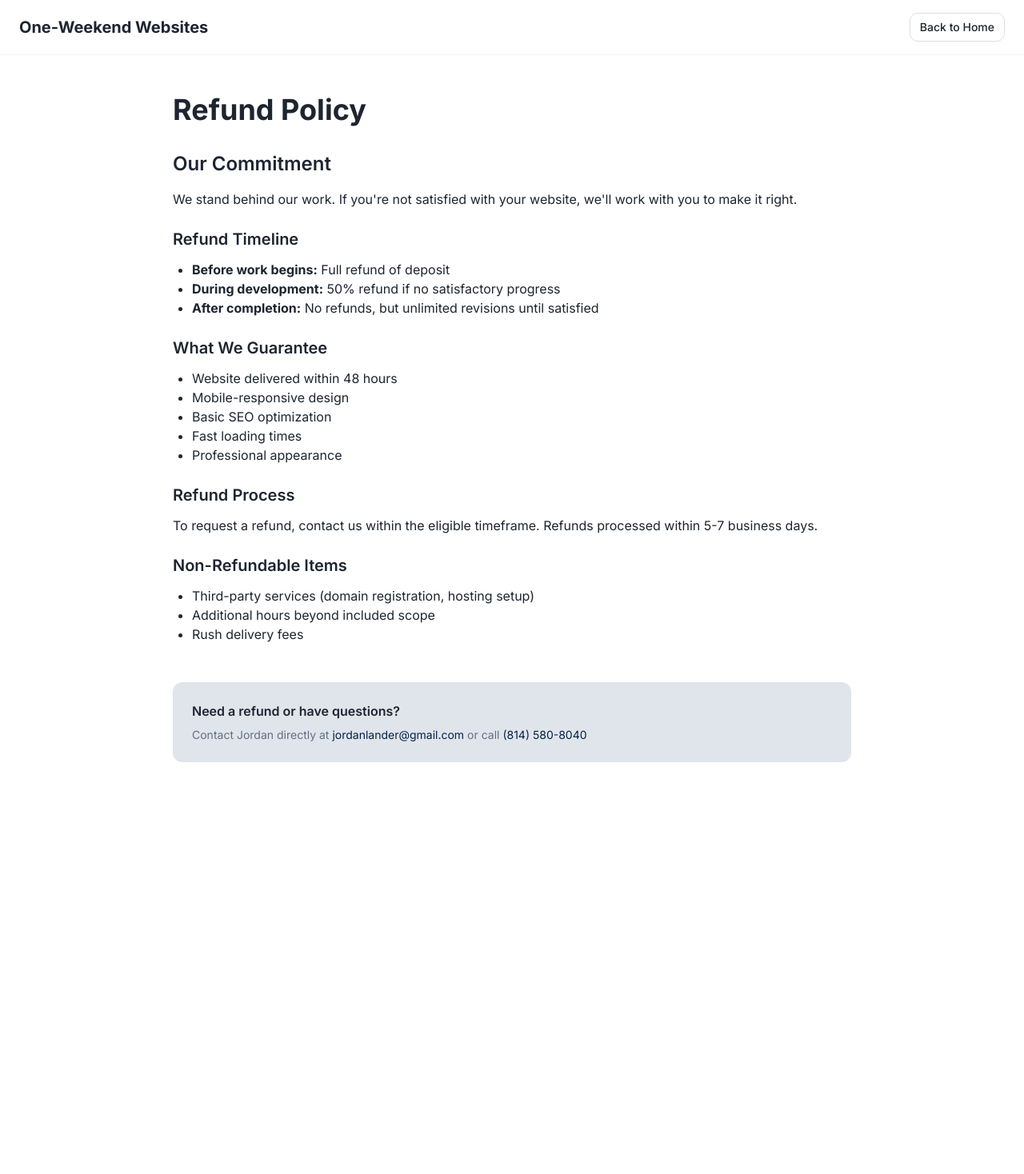
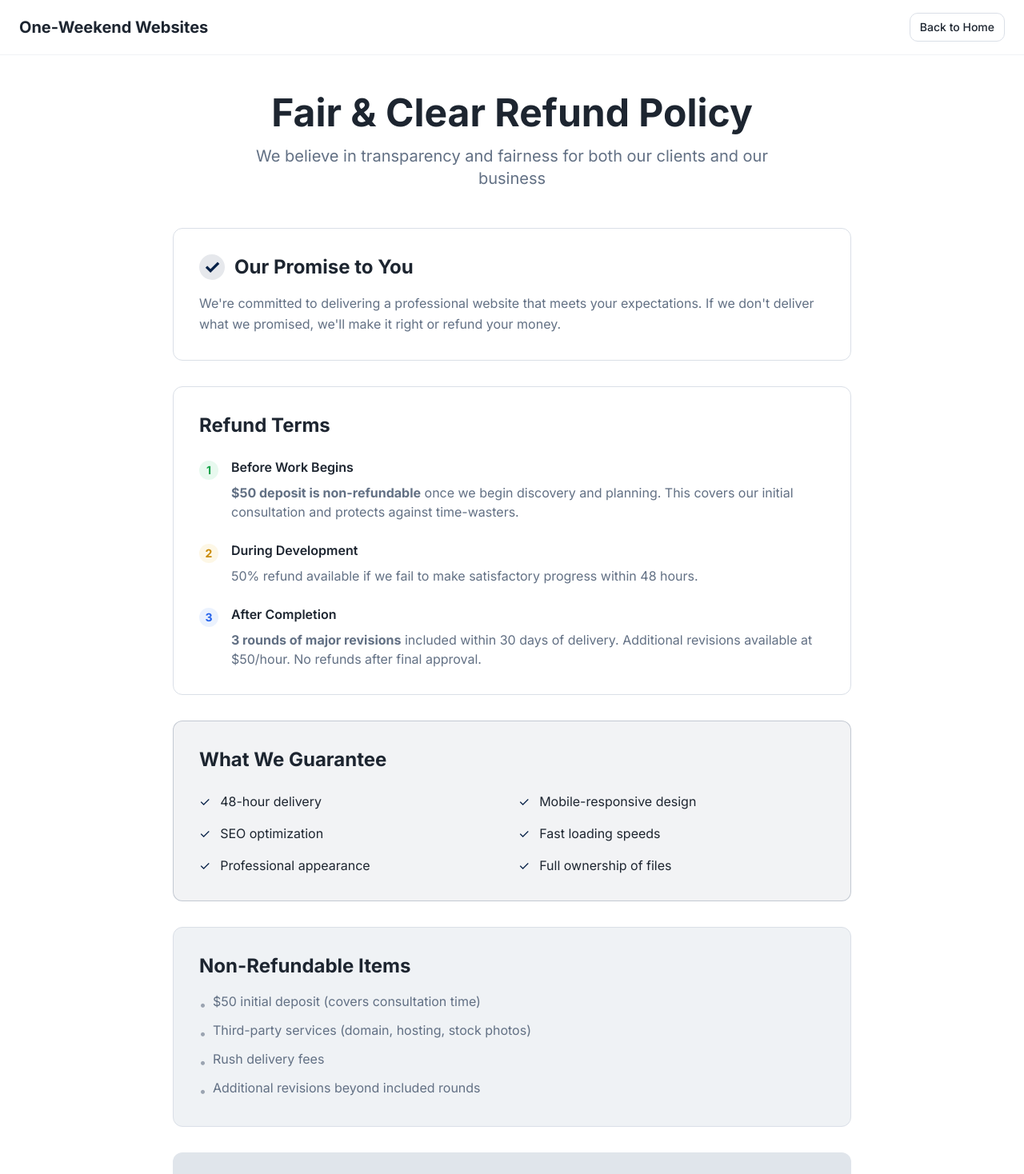
Before and after one commit to jordanlander/weekend, a React (Vite) app: page /refunds in a window 1280 px wide. Shown: the top 1468 px of the page at 80% size. Before the commit the page ends 1001 px from the top, so only its background shows below. Built offline with nearby package versions, Linux system fonts and the light colour scheme.

Commit message:
Fix: Revise refund policy for fairness and clarity

```diff
--- a/src/pages/Refunds.tsx
+++ b/src/pages/Refunds.tsx
@@ -18,41 +18,127 @@ const Refunds = () => {
       </header>
 
       <main className="container mx-auto max-w-4xl px-6 py-12">
-        <h1 className="text-4xl font-bold mb-8">Refund Policy</h1>
+        <div className="text-center mb-12">
+          <h1 className="text-4xl md:text-5xl font-bold text-foreground mb-4">
+            Fair & Clear Refund Policy
+          </h1>
+          <p className="text-xl text-muted-foreground max-w-2xl mx-auto">
+            We believe in transparency and fairness for both our clients and our business
+          </p>
+        </div>
 
-        <div className="prose prose-slate max-w-none">
-          <h2 className="text-2xl font-semibold mt-8 mb-4">Our Commitment</h2>
-          <p className="mb-4">
-            We stand behind our work. If you're not satisfied with your website, we'll work with you to make it right.
-          </p>
+        <div className="space-y-8">
+          {/* Our Promise */}
+          <div className="bg-card rounded-lg p-8 border border-border">
+            <h2 className="text-2xl font-bold text-foreground mb-4 flex items-center gap-3">
+              <div className="w-8 h-8 bg-primary/10 rounded-full flex items-center justify-center">
+                <span className="text-primary font-bold">✓</span>
+              </div>
+              Our Promise to You
+            </h2>
+            <p className="text-muted-foreground leading-relaxed">
+              We're committed to delivering a professional website that meets your expectations.
+              If we don't deliver what we promised, we'll make it right or refund your money.
+            </p>
+          </div>
 
-          <h3 className="text-xl font-semibold mt-6 mb-3">Refund Timeline</h3>
-          <ul className="list-disc pl-6 mb-4">
-            <li><strong>Before work begins:</strong> Full refund of deposit</li>
-            <li><strong>During development:</strong> 50% refund if no satisfactory progress</li>
-            <li><strong>After completion:</strong> No refunds, but unlimited revisions until satisfied</li>
-          </ul>
+          {/* Refund Terms */}
+          <div className="bg-card rounded-lg p-8 border border-border">
+            <h2 className="text-2xl font-bold text-foreground mb-6">Refund Terms</h2>
+            <div className="space-y-6">
+              <div className="flex gap-4">
+                <div className="w-6 h-6 bg-green-500/10 rounded-full flex items-center justify-center flex-shrink-0 mt-1">
+                  <span className="text-green-600 text-sm font-bold">1</span>
+                </div>
+                <div>
+                  <h4 className="font-semibold text-foreground mb-2">Before Work Begins</h4>
+                  <p className="text-muted-foreground">
+                    <strong>$50 deposit is non-refundable</strong> once we begin discovery and planning.
+                    This covers our initial consultation and protects against time-wasters.
+                  </p>
+                </div>
+              </div>
 
-          <h3 className="text-xl font-semibold mt-6 mb-3">What We Guarantee</h3>
-          <ul className="list-disc pl-6 mb-4">
-            <li>Website delivered within 48 hours</li>
-            <li>Mobile-responsive design</li>
-            <li>Basic SEO optimization</li>
-            <li>Fast loading times</li>
-            <li>Professional appearance</li>
-          </ul>
+              <div className="flex gap-4">
+                <div className="w-6 h-6 bg-yellow-500/10 rounded-full flex items-center justify-center flex-shrink-0 mt-1">
+                  <span className="text-yellow-600 text-sm font-bold">2</span>
+                </div>
+                <div>
+                  <h4 className="font-semibold text-foreground mb-2">During Development</h4>
+                  <p className="text-muted-foreground">
+                    50% refund available if we fail to make satisfactory progress within 48 hours.
+                  </p>
+                </div>
+              </div>
 
-          <h3 className="text-xl font-semibold mt-6 mb-3">Refund Process</h3>
-          <p className="mb-4">
-            To request a refund, contact us within the eligible timeframe. Refunds processed within 5-7 business days.
-          </p>
+              <div className="flex gap-4">
+                <div className="w-6 h-6 bg-blue-500/10 rounded-full flex items-center justify-center flex-shrink-0 mt-1">
+                  <span className="text-blue-600 text-sm font-bold">3</span>
+                </div>
+                <div>
+                  <h4 className="font-semibold text-foreground mb-2">After Completion</h4>
+                  <p className="text-muted-foreground">
+                    <strong>3 rounds of major revisions</strong> included within 30 days of delivery.
+                    Additional revisions available at $50/hour. No refunds after final approval.
+                  </p>
+                </div>
+              </div>
+            </div>
+          </div>
 
-          <h3 className="text-xl font-semibold mt-6 mb-3">Non-Refundable Items</h3>
-          <ul className="list-disc pl-6 mb-4">
-            <li>Third-party services (domain registration, hosting setup)</li>
-            <li>Additional hours beyond included scope</li>
-            <li>Rush delivery fees</li>
-          </ul>
+          {/* What's Guaranteed */}
+          <div className="bg-primary/5 rounded-lg p-8 border border-primary/20">
+            <h2 className="text-2xl font-bold text-foreground mb-6">What We Guarantee</h2>
+            <div className="grid md:grid-cols-2 gap-4">
+              <div className="flex items-center gap-3">
+                <span className="text-primary">✓</span>
+                <span className="text-foreground">48-hour delivery</span>
+              </div>
+              <div className="flex items-center gap-3">
+                <span className="text-primary">✓</span>
+                <span className="text-foreground">Mobile-responsive design</span>
+              </div>
+              <div className="flex items-center gap-3">
+                <span className="text-primary">✓</span>
+                <span className="text-foreground">SEO optimization</span>
+              </div>
+              <div className="flex items-center gap-3">
+                <span className="text-primary">✓</span>
+                <span className="text-foreground">Fast loading speeds</span>
+              </div>
+              <div className="flex items-center gap-3">
+                <span className="text-primary">✓</span>
+                <span className="text-foreground">Professional appearance</span>
+              </div>
+              <div className="flex items-center gap-3">
+                <span className="text-primary">✓</span>
+                <span className="text-foreground">Full ownership of files</span>
+              </div>
+            </div>
+          </div>
+
+          {/* Non-Refundable */}
+          <div className="bg-muted/50 rounded-lg p-8 border border-border">
+            <h2 className="text-2xl font-bold text-foreground mb-4">Non-Refundable Items</h2>
+            <ul className="space-y-2 text-muted-foreground">
+              <li className="flex items-start gap-2">
+                <span className="text-muted-foreground/60 mt-1">•</span>
+                <span>$50 initial deposit (covers consultation time)</span>
+              </li>
+              <li className="flex items-start gap-2">
+                <span className="text-muted-foreground/60 mt-1">•</span>
+                <span>Third-party services (domain, hosting, stock photos)</span>
+              </li>
+              <li className="flex items-start gap-2">
+                <span className="text-muted-foreground/60 mt-1">•</span>
+                <span>Rush delivery fees</span>
+              </li>
+              <li className="flex items-start gap-2">
+                <span className="text-muted-foreground/60 mt-1">•</span>
+                <span>Additional revisions beyond included rounds</span>
+              </li>
+            </ul>
+          </div>
 
           <div className="mt-12 p-6 bg-muted rounded-lg">
             <h4 className="font-semibold mb-2">Need a refund or have questions?</h4>
```
